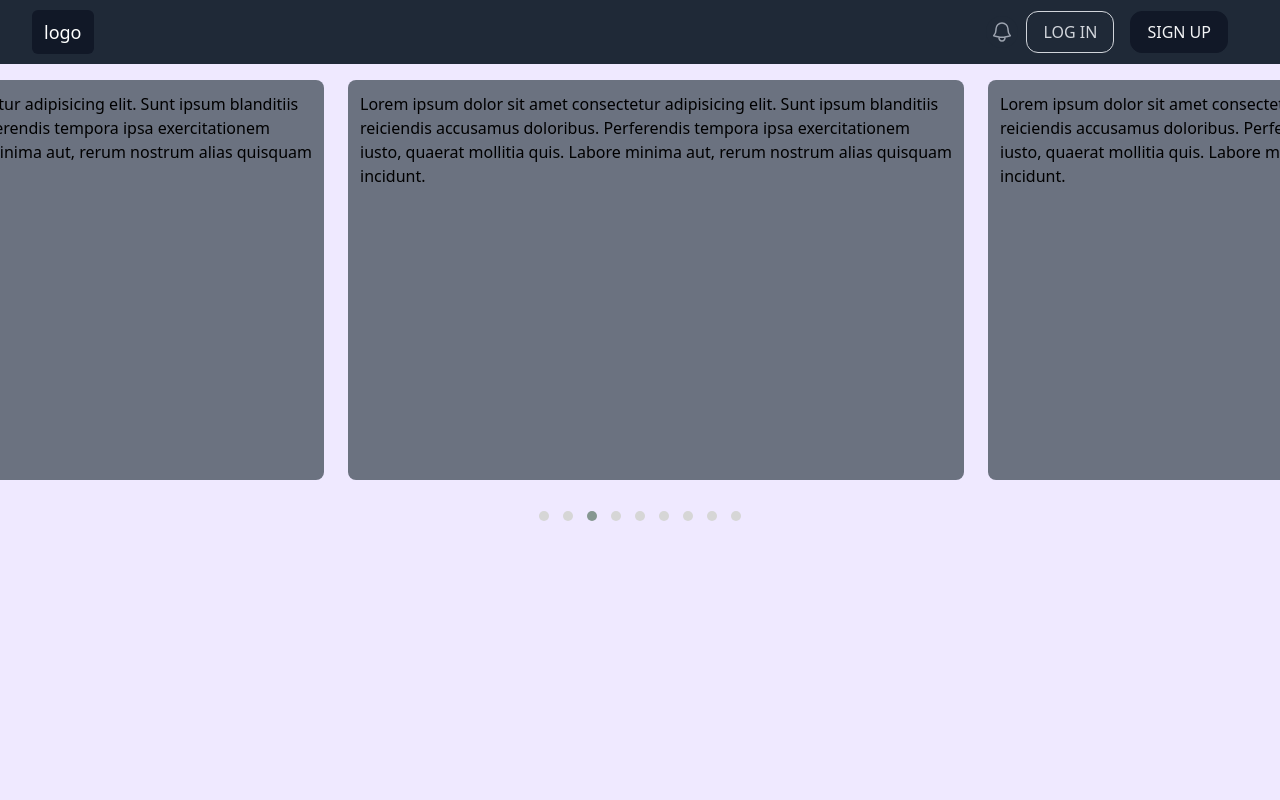
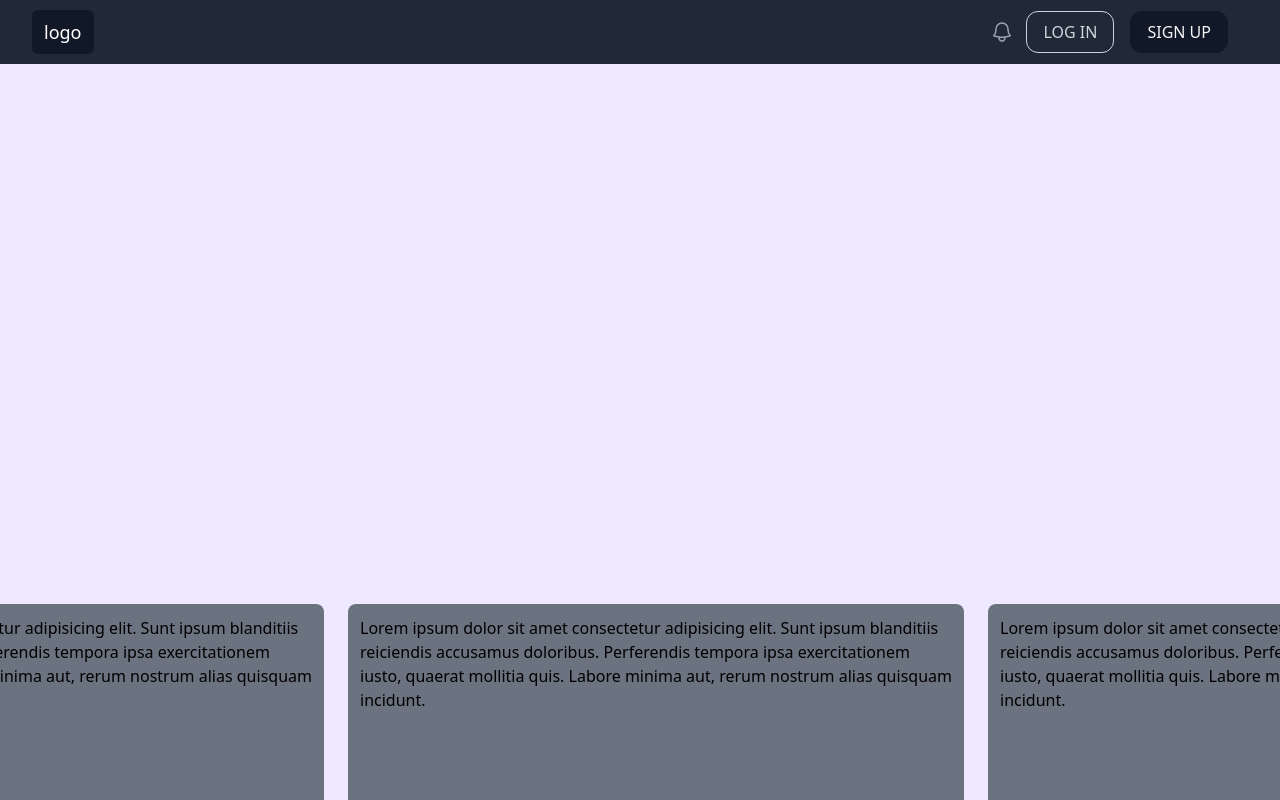
Before and after one commit to dhanushproduct/productone, a React (Create React App) app in the folder frontend/: page / in a window 1280 px wide. Shown: the top 800 px of the page. Built offline with nearby package versions, Linux system fonts and the light colour scheme.

Commit message:
Phonemockup added

```diff
--- a/frontend/src/App.js
+++ b/frontend/src/App.js
@@ -15,6 +15,7 @@ import Dashboard from "./pages/Dashboard";
 import Navbar from "./components/Navbar";
 import Footer from "./components/Footer";
 import Carousel from "./components/Carousel";
+import HeroSection from "./components/HeroSection";
 
 export default function App() {
   return (
@@ -22,6 +23,8 @@ export default function App() {
       <Headroom>
         <Navbar />
       </Headroom>
+      <br />
+      <HeroSection/>
       <Carousel/>
       <Routes>
         <Route element={<Landing />} path="/" />
--- /dev/null
+++ b/frontend/src/components/Chatbubble.js
@@ -0,0 +1,20 @@
+import React from 'react';
+
+const ChatBubble = ({ message, isSender, align }) => {
+
+  const color = isSender == true
+    ? 'bg-gray-800 text-white'
+    : 'bg-slate-300 text-black';
+
+  const alignment = align == 'left'
+    ? 'float-left'
+    : 'float-right';
+
+  return (
+    <div className={`max-w-xs mx-2 my-1 py-2 px-4 rounded-lg ${color} ${alignment}`}>
+      {message}
+    </div>
+  );
+};
+
+export default ChatBubble;
--- /dev/null
+++ b/frontend/src/components/HeroSection.js
@@ -0,0 +1,10 @@
+import React from 'react'
+import Phonemockup from './Phonemockup'
+
+export default function HeroSection() {
+  return (
+    <div>
+        <Phonemockup/>
+    </div>
+  )
+}
--- a/frontend/src/components/Navbar.js
+++ b/frontend/src/components/Navbar.js
@@ -18,7 +18,7 @@ function classNames(...classes) {
 export default function Example() {
   const [profile, setprofile] = useState(false);
   return (
-    <Disclosure as="nav" className="bg-gray-800">
+    <Disclosure as="nav" className="bg-gray-800 z-100">
       {({ open }) => (
         <>
           <div className="mx-auto max-w-7xl px-2 sm:px-6 lg:px-8">
--- /dev/null
+++ b/frontend/src/components/Phonemockup.js
@@ -0,0 +1,74 @@
+import React,{useEffect,useState} from 'react'
+import ChatBubble from './Chatbubble'
+import OwlCarousel from 'react-owl-carousel';
+import 'owl.carousel/dist/assets/owl.carousel.css';
+import 'owl.carousel/dist/assets/owl.theme.default.css';
+
+export default function Phonemockup() {
+    const options = {
+        loop: true,
+        center: true,
+        items: 1,
+        margin: 0,
+        dots:false,
+        autoplay: true,
+        autoplayTimeout: 5000,
+        autoplayHoverPause: true,
+        smartSpeed: 450,
+        nav: false
+    }
+//   const text = 'ARE YOU A JOB SEEKER?';
+//   const [animatedText, setAnimatedText] = useState('');
+
+//   useEffect(() => {
+//     const animateText = () => {
+//       let index = 0;
+//       const intervalId = setInterval(() => {
+//         if (index < text.length) {
+//           setAnimatedText((prevText) => prevText + text[index]);
+//           index++;
+//         } else {
+//           clearInterval(intervalId);
+//         }
+//       }, 500); // Half-second (500 milliseconds) delay between letters
+//     };
+
+//     animateText();
+//   }, []);
+
+  return (
+    <div className='flex justify-end pr-4 mr-3 -z-10'>
+    <div className="relative border-gray-800 dark:border-gray-800 bg-gray-800 border-[14px] rounded-[2.5rem] h-[500px] w-[281px] -z-10">
+    <div className="absolute top-[4px] right-[120px] w-[15px] h-[15px] bg-black rounded-full -z-10"></div>
+    <div className="h-[32px] w-[3px] bg-gray-800 dark:bg-gray-800 absolute -left-[17px] top-[72px] rounded-l-lg -z-10"></div>
+    <div className="h-[46px] w-[3px] bg-gray-800 dark:bg-gray-800 absolute -left-[17px] top-[124px] rounded-l-lg -z-10"></div>
+    <div className="h-[46px] w-[3px] bg-gray-800 dark:bg-gray-800 absolute -left-[17px] top-[178px] rounded-l-lg -z-10"></div>
+    <div className="h-[64px] w-[3px] bg-gray-800 dark:bg-gray-800 absolute -right-[17px] top-[142px] rounded-r-lg -z-10"></div>
+    <div className="rounded-[2rem] overflow-hidden w-[254px] h-[472px] bg-white dark:bg-gray-800 -z-10">
+    <div className="bg-gray-100 min-h-screen flex items-center justify-center -z-10">
+    <OwlCarousel className="owl-theme mb-20 -z-10" {...options}>
+    <div className="item -z-10">
+        <h1 className='flex justify-center font-serif font-bold mb-16'>PRODUCT ONE</h1>
+        <h1 className='flex justify-center font-mono font-bold mt-4 mb-8'>ARE YOU A JOBSEEKER?</h1>
+      <ChatBubble message="Hello, how can I help you?" isSender={true} align={'right'} />
+      <ChatBubble message="I am in need of a job" isSender={false} align={'left'} />
+      <ChatBubble message="Problem Solved" isSender={true} align={'right'}/>
+      <ChatBubble message="How will you solve?" isSender={false} align={'left'}/>
+      <ChatBubble message="Click on the login button" isSender={true} align={'right'}/>
+    </div>
+    <div className="item max-w-lg -z-10">
+        <h1 className='flex justify-center font-serif font-bold mb-16'>PRODUCT ONE</h1>
+        <h1 className='flex justify-center font-mono font-bold mt-4 mb-8'>ARE YOU AN EMPLOYER?</h1>
+      <ChatBubble message="Hello, how can I help you?" isSender={true} align={'right'} />
+      <ChatBubble message="I am in need of employees" isSender={false} align={'left'} />
+      <ChatBubble message="Problem Solved" isSender={true} align={'right'}/>
+      <ChatBubble message="How will you solve?" isSender={false} align={'left'}/>
+      <ChatBubble message="Click on the login button" isSender={true} align={'right'}/>
+    </div>
+    </OwlCarousel>
+  </div>
+    </div>
+  </div>
+  </div>
+  )
+}
```
